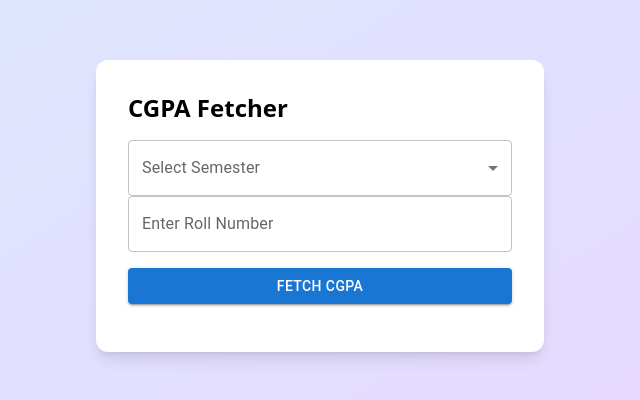
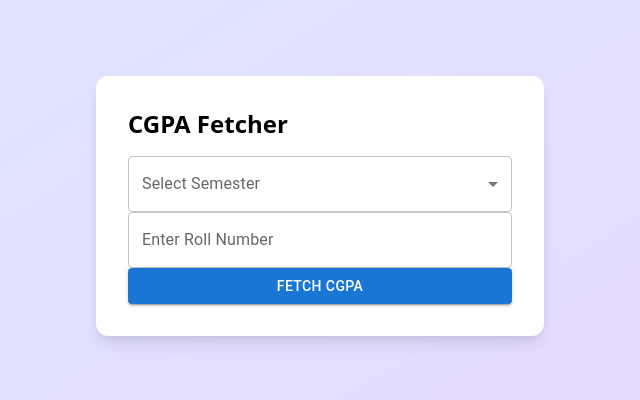
Before and after one commit to Prem-080/cgpa-fetcher, a React (Vite) app in the folder frontend/: page / in a window 1280 px wide. Shown: the part 194-594 px from the top of the page, without its empty margins (320-960 px from the left). Built offline with nearby package versions, Linux system fonts and the light colour scheme.

Commit message:
App.jsx Updated

```diff
--- a/frontend/src/App.jsx
+++ b/frontend/src/App.jsx
@@ -127,7 +127,7 @@ function App() {
           </FormControl>
 
         {/* Enter Roll Number */}
-        <div className="space-y-4 mb-4">
+        <div className="">
           <TextField
             label="Enter Roll Number"
             value={roll}
```
